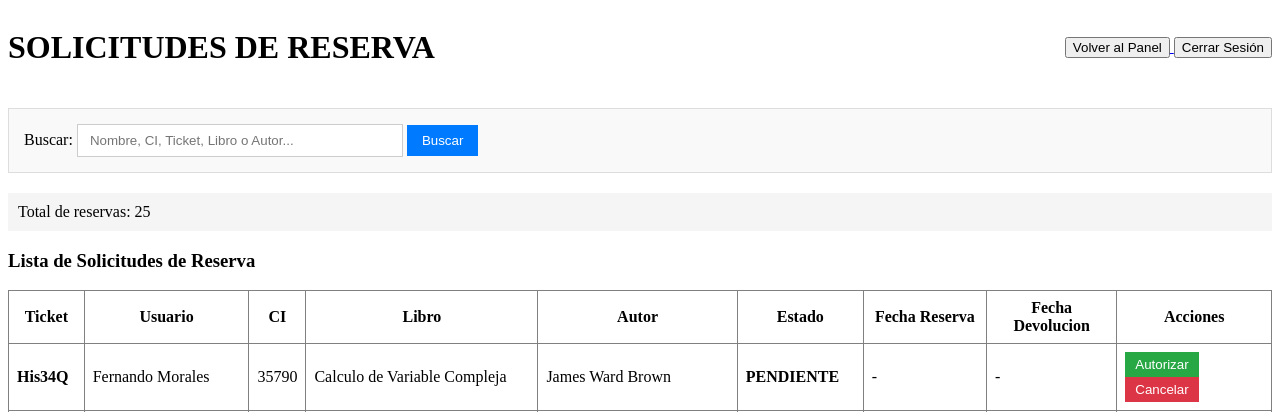
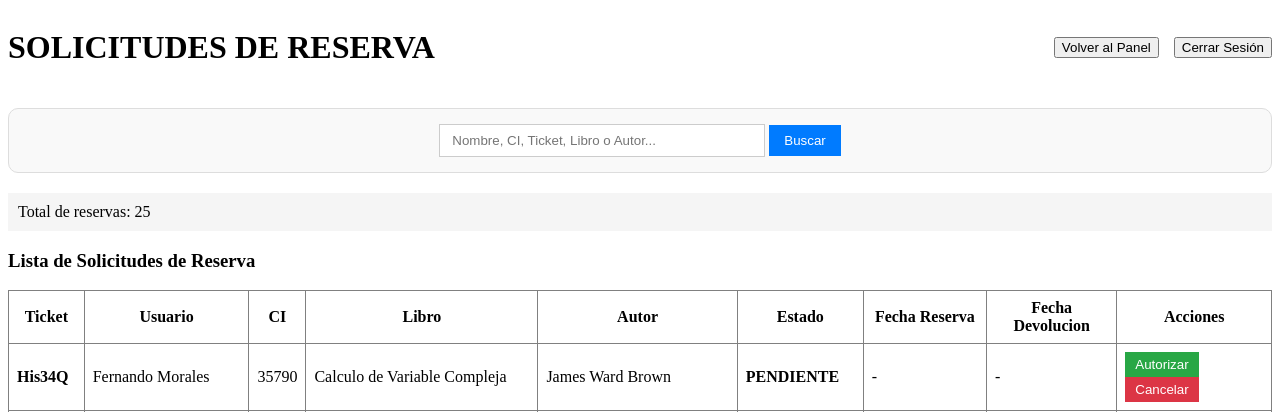
Before and after one commit to Atzelcer/Project-Biblioteca, a PHP site: page /GestionReservas.php in a window 1280 px wide. Shown: the top 412 px of the page. Run offline with PHP 8.4, Linux system fonts and the light colour scheme; the visitor is signed in with stand-in values (Sample User, id 1); data comes from the database, SQL or seed files in the repository.

Commit message:
MariaElenaProblemasSolucionado

```diff
--- a/src/views/books/GestionReservas.php
+++ b/src/views/books/GestionReservas.php
@@ -97,7 +97,7 @@ $totalResultados = count($reservas);
 <body>
     <div style="display: flex; justify-content: space-between; align-items: center; margin-bottom: 20px;">
         <h1>SOLICITUDES DE RESERVA</h1>
-        <div>
+        <div style="display: flex; gap: 15px;>
             <a href="BibliotecarioPanel-Principal.php">
                 <button type="button">Volver al Panel</button>
             </a>
@@ -108,14 +108,14 @@ $totalResultados = count($reservas);
     </div>
 
     <?php if (isset($mensaje)): ?>
-        <div style="padding: 10px; border: 1px solid #ccc; margin: 10px 0; background-color: #e6ffe6;">
+        <div style="padding: 10px; border: 1px solid #ccc; margin: 10px 0; background-color: #e6ffe6; text-align: center;">
              <?php echo htmlspecialchars($mensaje); ?>
         </div>
     <?php endif; ?>
 
-    <div style="margin-bottom: 20px; padding: 15px; border: 1px solid #ddd; background-color: #f9f9f9;">
-        <form method="GET" action="">
-            <label for="buscar">Buscar:</label>
+    <div style="margin-bottom: 20px; padding: 15px; border: 1px solid #ddd; background-color: #f9f9f9;text-align:center; border-radius: 10px;">
+        <form method="GET" action="" style="display: inline-block;">
+
             <input
                 type="text"
                 id="buscar"
```
